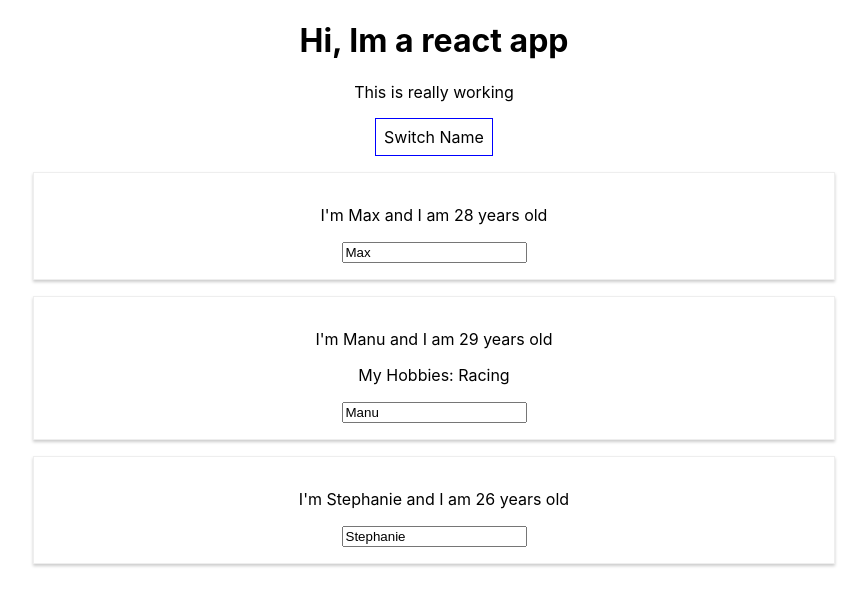
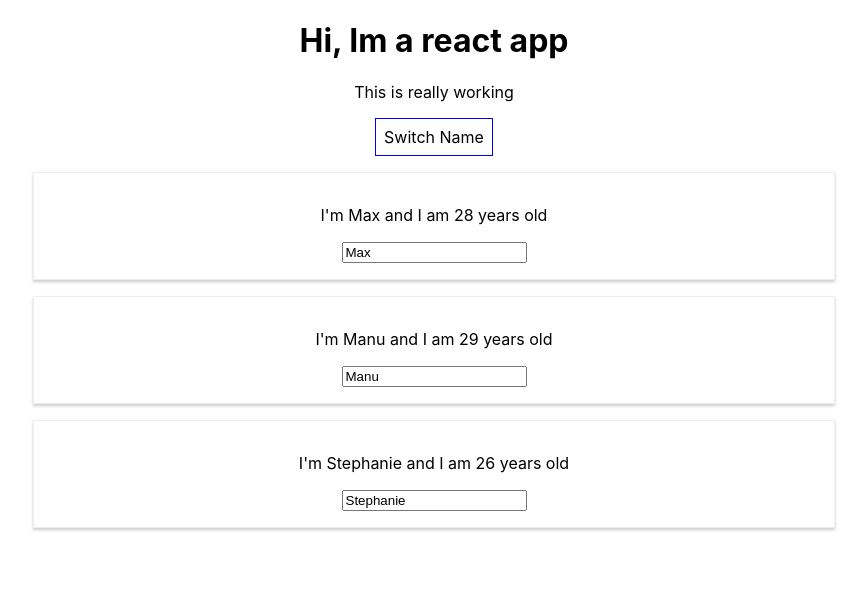
Before and after one commit to kennethmcinturf/learning-react-module-one, a React (Create React App) app: page / in a window 1280 px wide. Shown: the top 606 px of the page, without its empty margins (206-1073 px from the left). Built offline with nearby package versions, Linux system fonts and the light colour scheme.

Commit message:
dynamic constructors

```diff
--- a/src/App.js
+++ b/src/App.js
@@ -1,4 +1,4 @@
-import React, { Component } from 'react';
+import React , { Component } from 'react';
 import './App.css';
 import Person from './Person/Person';
 
@@ -8,7 +8,8 @@ class App extends Component {
             {name: 'Max', age: 28},
             {name: 'Manu', age: 29},
             {name: 'Stephanie', age: 26}
-        ]
+        ],
+        showPersons: true
     };
 
     switchNameHandler = (newName) =>{
@@ -31,6 +32,16 @@ class App extends Component {
         })
     };
 
+    togglePersonsHandler = (prevState) => {
+        const doesShow = this.state.showPersons;
+        this.setState({persons : [
+            {name: "Max", age: 28},
+            {name: "Manu", age: 29},
+            {name: 'Stephanie', age: 27}
+        ], showPersons: !doesShow
+        })
+    };
+
   render() {
       const style = {
           backgroundColor: 'white',
@@ -40,24 +51,25 @@ class App extends Component {
           cursor: 'pointer'
       };
 
+    let persons = null;
+
+    if (this.state.showPersons){
+        persons = (
+            <div>
+                {this.state.persons.map(person => {
+                    return <Person
+                        name={person.name}
+                        age={person.age}/>
+                })}
+            </div>
+        );
+    }
     return (
       <div className="App">
         <h1>Hi, Im a react app</h1>
           <p>This is really working</p>
-          <button
-              style={style}
-              onClick={() =>  this.switchNameHandler("Maximillian!")}>Switch Name</button>
-          <Person
-              name={this.state.persons[0].name}
-              age={this.state.persons[0].age}/>
-          <Person
-              name={this.state.persons[1].name}
-              age={this.state.persons[1].age}
-                click={this.switchNameHandler.bind(this, 'Max!')}
-          changed = {this.nameChangedHandler}>My Hobbies: Racing</Person>
-          <Person
-              name={this.state.persons[2].name}
-              age={this.state.persons[2].age}/>
+          <button style={style} onClick={this.togglePersonsHandler}>Switch Name</button>
+          {persons}
       </div>
     );
     //   return React.createElement('div', {className: 'App'}, React.createElement('h1',null, 'Does this work now?'));
```
